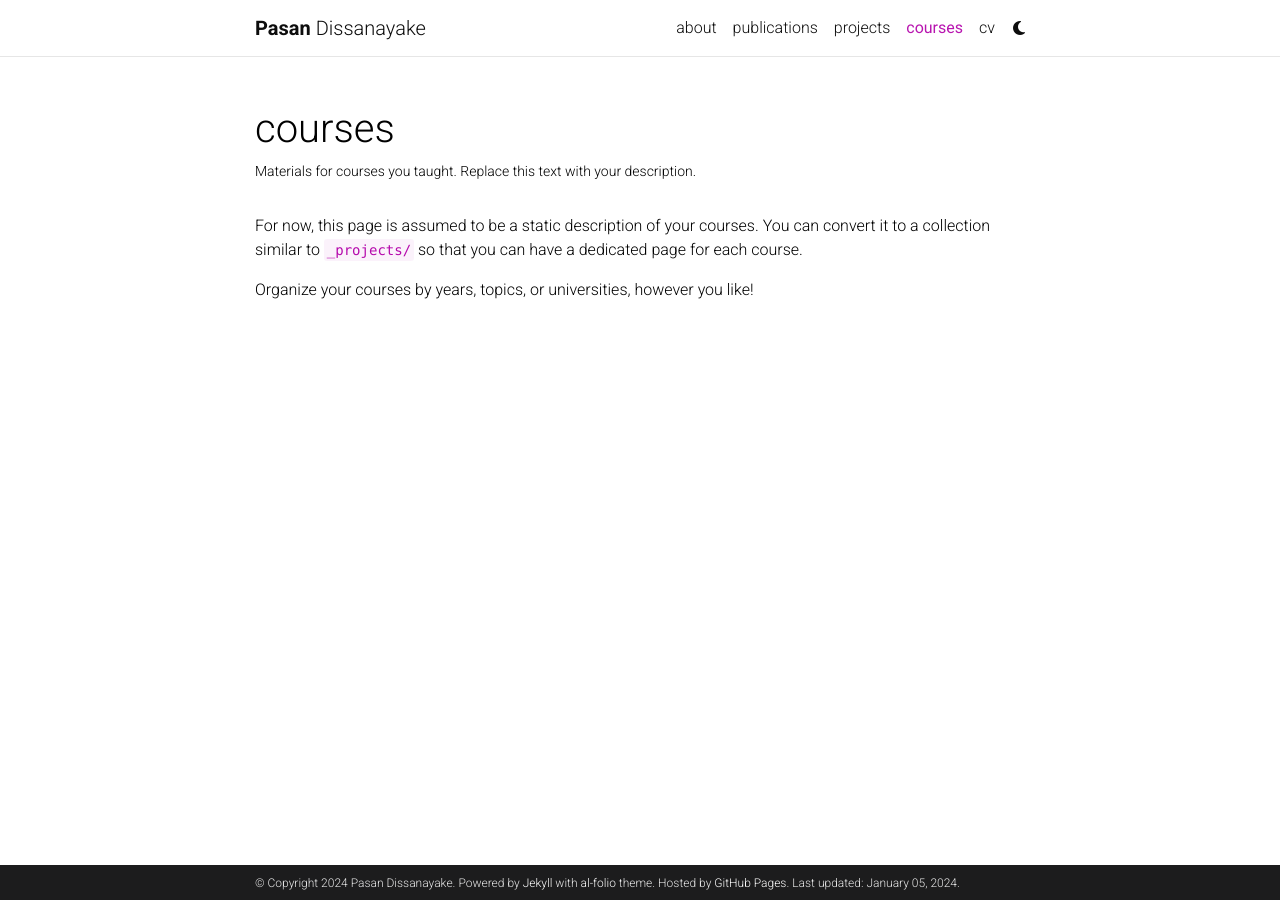
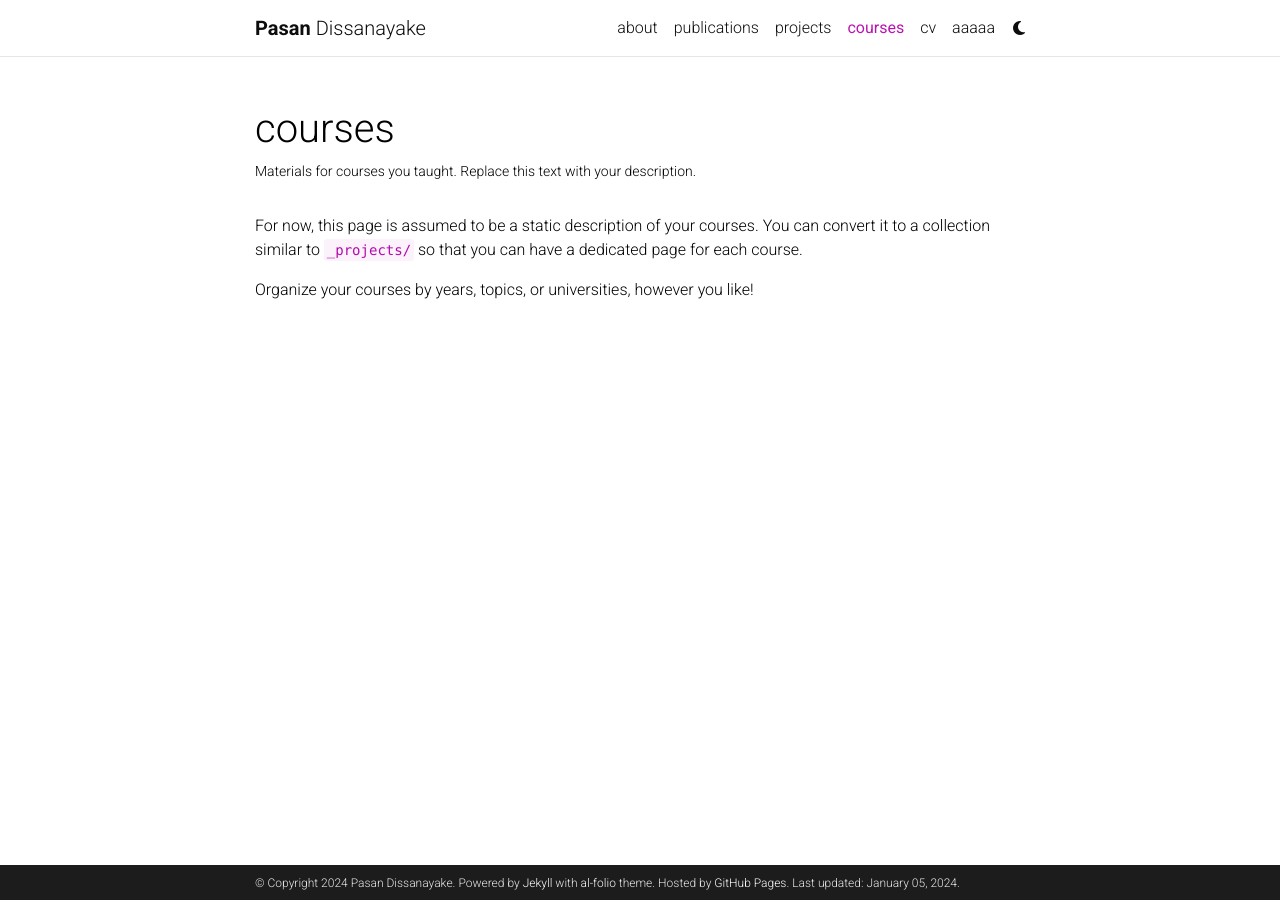
Before and after one commit to pasandissanayake/pasandissanayake.github.io, a Jekyll site: the page built from _pages/courses.md, in a window 1280 px wide. Built offline with Jekyll 4.4.1, drawn with Linux system fonts in a browser that asks for light colours; comment, search, counter and statistics services are not loaded; a style sheet for code colours, icons or effects is not loaded.

Commit message:
Update header.html

```diff
--- a/_includes/header.html
+++ b/_includes/header.html
@@ -99,6 +99,12 @@
               {% endfor -%}
               {%- if site.enable_darkmode %}
 
+    <!-- ***************************** cv pdf link *************************** -->
+            <li class="nav-item">
+                <a class="nav-link" href="/assets/pdf/example_pdf.pdf">aaaaa
+                </a>
+              </li>
+
               <!-- Toogle theme mode -->
               <li class="toggle-container">
                 <button id="light-toggle" title="Change theme">
```
